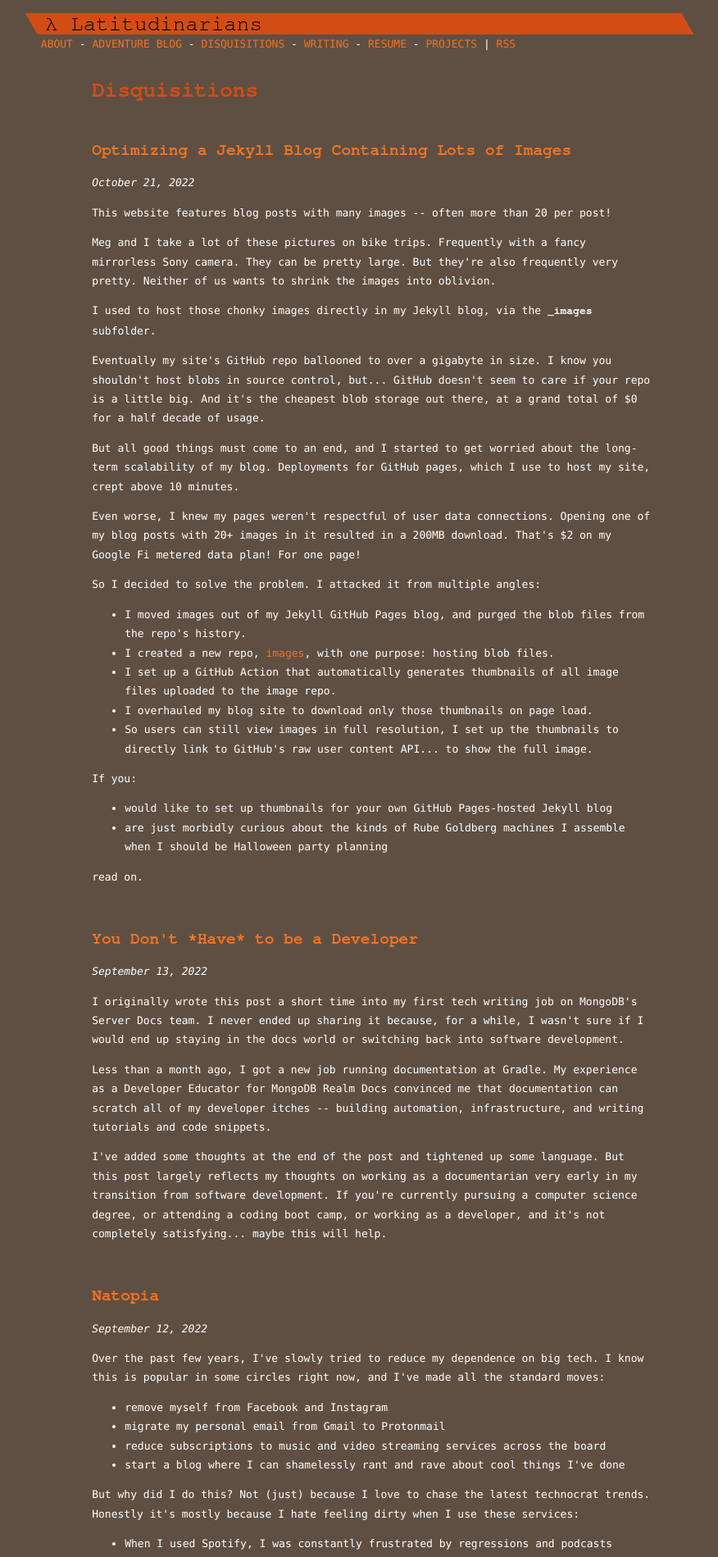
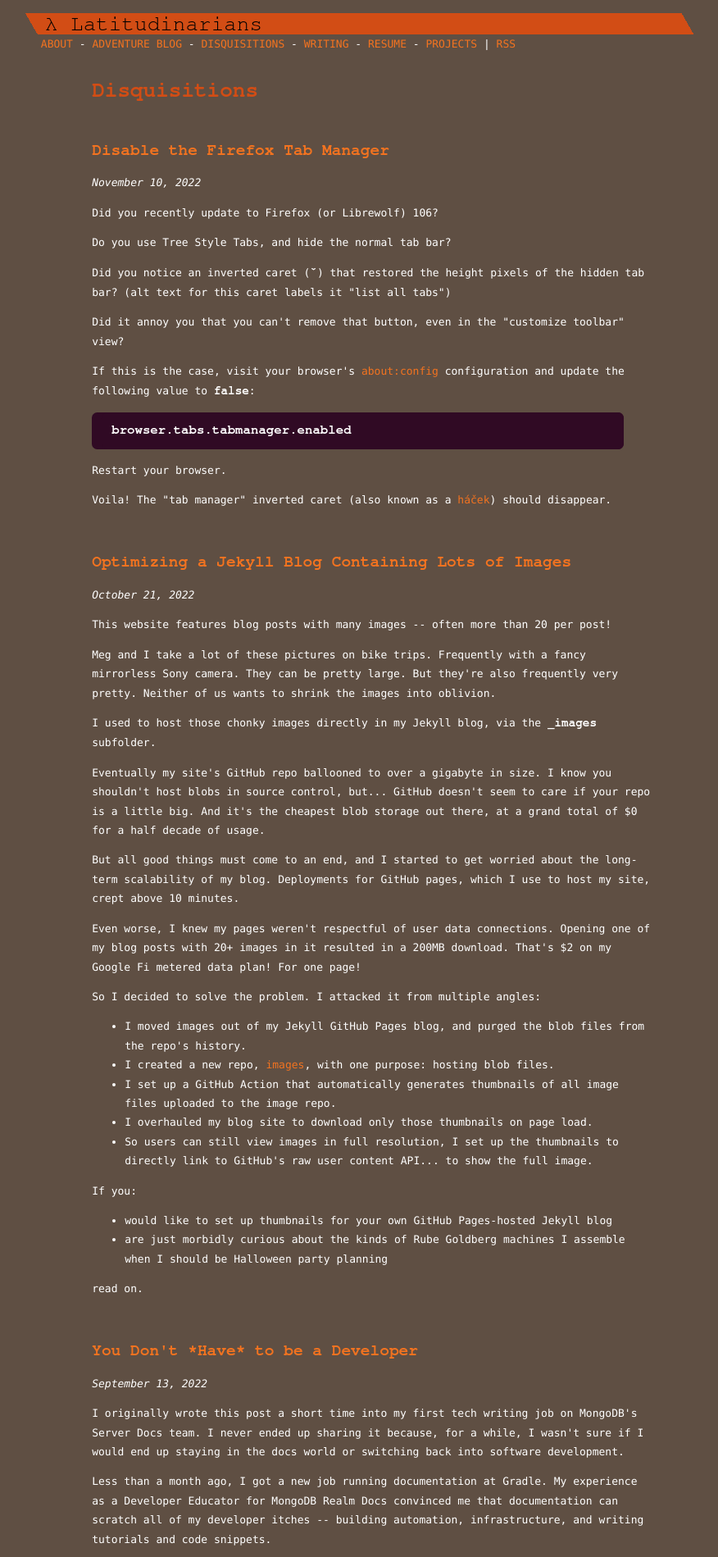
Before and after one commit to nathan-contino/nathan-contino.github.io, a Jekyll site: the page built from _pages/techblog.html, in a window 1280 px wide. Shown: the top 1899 px of the page at 82% size, without its empty margins (167-1043 px from the left). Built offline with Jekyll 4.4.1, drawn with Linux system fonts in a browser that asks for light colours.

Commit message:
firefox tab manager disable

````diff
--- /dev/null
+++ b/_posts/techblog/2022-11-10-firefox-tab-manager-disable.md
@@ -0,0 +1,25 @@
+---
+title:  "Disable the Firefox Tab Manager"
+date:   2022-11-10 14:26:53 -0500
+layout: default
+categories: techblog
+---
+
+Did you recently update to Firefox (or Librewolf) 106?
+
+Do you use Tree Style Tabs, and hide the normal tab bar?
+
+Did you notice an inverted caret (`ˇ`) that restored the height pixels of the hidden tab bar?
+(alt text for this caret labels it "list all tabs")
+
+Did it annoy you that you can't remove that button, even in the "customize toolbar" view?
+
+If this is the case, visit your browser's [about:config](about:config) configuration and update the following value to `false`:
+
+```
+browser.tabs.tabmanager.enabled
+```
+
+Restart your browser.
+
+Voila! The "tab manager" inverted caret (also known as a [háček](https://en.wiktionary.org/wiki/h%C3%A1%C4%8Dek#English)) should disappear.
--- a/_stylesheets/lite.css
+++ b/_stylesheets/lite.css
@@ -35,12 +35,14 @@ H3 {color: #dd4814; font-family: "FreeMono", "Courier New", "Rockwell", monospac
 code,
 .code,
 pre {
+  font-size: 1.1em;
   font-family: "FreeMono", "Courier New", monospace;
   font-weight: bold;
   border-radius: 0.5em;
   padding-top: 10px;
   padding-bottom: 10px;
-  white-space: pre-wrap;
+  white-space: pre;
+  overflow:scroll;
 }
 
 div {
````
Also changed, not shown: _posts/techblog/2022-10-21-optimizing-jekyll-images.md (+1 -1 lines), Gemfile.lock, 1 other file.
